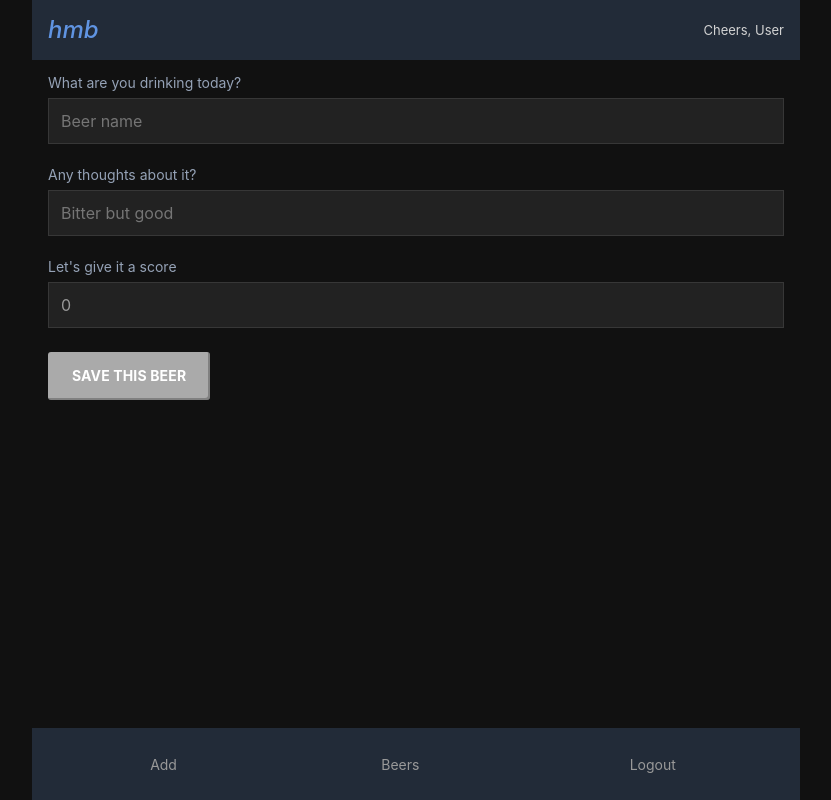
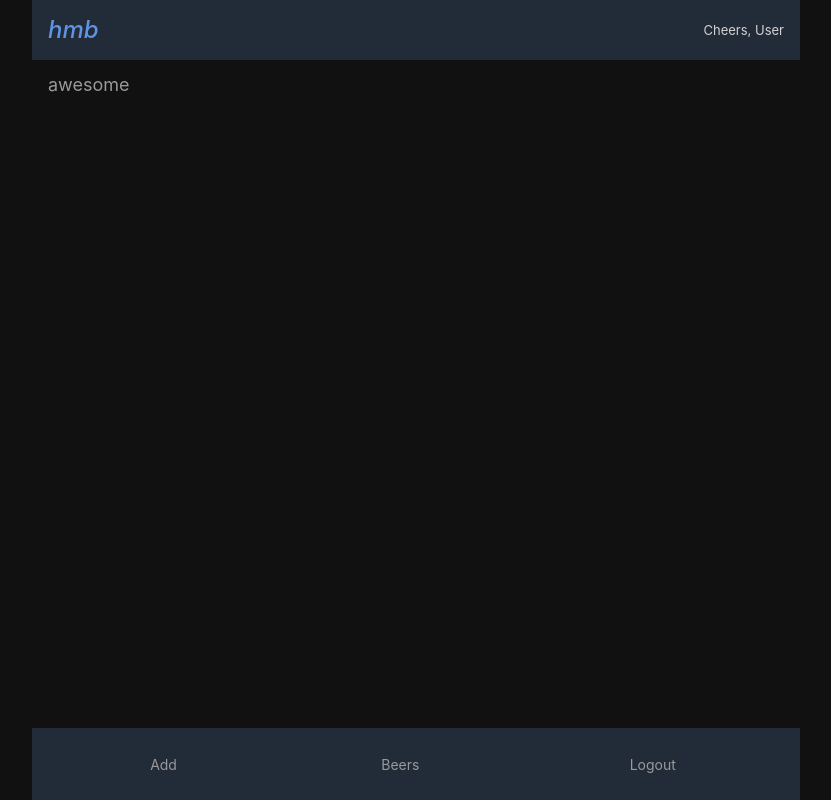
Before and after one commit to RiccardoZaffalon/hold-my-beer, a React (Create React App) app: page /login in a window 1280 px wide. Shown: the whole page, without its empty margins (224-1055 px from the left). Built offline with nearby package versions, Linux system fonts and the light colour scheme.

Commit message:
Add protected routes base

```diff
--- a/package.json
+++ b/package.json
@@ -18,6 +18,7 @@
   "scripts": {
     "start": "react-scripts start",
     "build": "react-scripts build",
+    "postbuild": "firebase deploy",
     "test": "react-scripts test",
     "eject": "react-scripts eject"
   },
--- a/src/App.js
+++ b/src/App.js
@@ -1,21 +1,25 @@
-import React from "react";
+import React, { useState } from "react";
 import Layout from "./layouts/Default";
 import Beers from "./routes/Beers";
 import Add from "./routes/Add";
+import Login from "./routes/Login";
+import ProtectedRoute from "./routes/ProtectedRoute";
 
 import { BrowserRouter as Router, Switch, Route } from "react-router-dom";
 
 export default function App() {
+  const [logged] = useState(true);
+
   return (
     <Router>
       <Layout>
         <Switch>
-          <Route path="/beers">
-            <Beers />
-          </Route>
-          <Route path="/">
-            <Add />
-          </Route>
+          <Route
+            path="/login"
+            render={(props) => <Login {...props} logged={logged} />}
+          />
+          <ProtectedRoute logged={logged} path="/beers" component={Beers} />
+          <ProtectedRoute logged={logged} path="/" component={Add} />
         </Switch>
       </Layout>
     </Router>
--- a/src/index.js
+++ b/src/index.js
@@ -15,4 +15,4 @@ ReactDOM.render(
 // If you want your app to work offline and load faster, you can change
 // unregister() to register() below. Note this comes with some pitfalls.
 // Learn more about service workers: https://bit.ly/CRA-PWA
-serviceWorker.unregister();
+serviceWorker.register();
--- /dev/null
+++ b/src/routes/Login.js
@@ -0,0 +1,7 @@
+import React from "react";
+import styled from "styled-components";
+import { colors, sizing } from "../styles/variables";
+
+export default function Login(props) {
+  return <>{props.logged ? "awesome" : "Please login"}</>;
+}
--- /dev/null
+++ b/src/routes/ProtectedRoute.js
@@ -0,0 +1,13 @@
+import React from "react";
+import { Route, Redirect } from "react-router-dom";
+
+export default function ProtectedRoute({ component: Component, ...rest }) {
+  return (
+    <Route
+      {...rest}
+      render={(props) =>
+        rest.logged ? <Component {...props} /> : <Redirect to="/login" />
+      }
+    />
+  );
+}
```
